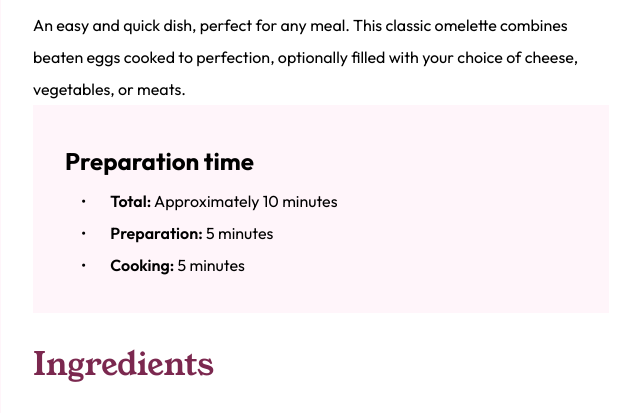
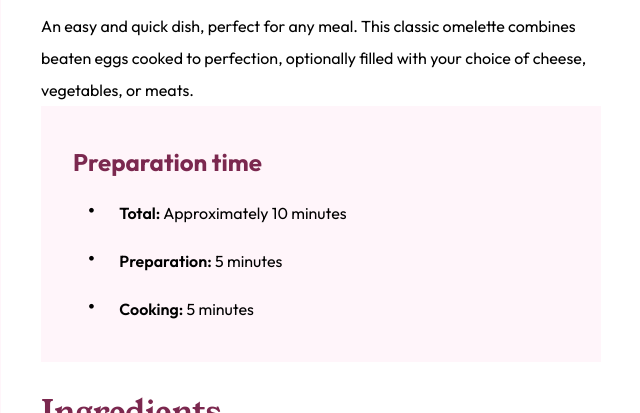
Before and after one commit to KenawMarie/front-recipe-page, a plain HTML site: page index.html in a window 1280 px wide. Shown: the part 502-915 px from the top of the page, without its empty margins (319-959 px from the left). Drawn offline with Linux system fonts and the light colour scheme.

Commit message:
style the nutrition table and arrange some margins and paddings

```diff
--- a/style.css
+++ b/style.css
@@ -39,34 +39,38 @@ h1,.container>h2{
     font-family: 'young-serif';
     font-weight: 400;
 }
+
+.container{
+    width: 50%;
+    display: flex;
+    flex-direction: column;
+    padding: 2.5em;
+    background-color: #fff;
+    margin: 6em 0;
+    border-radius: 20px;
+}
+
 .container>h2{
     color: hsl(332, 51%, 32%);
     font-size: 2rem;
     margin: 0.6em 0;
 }
-
-.container{
-    width: 50%;
-    display: flex;
-    flex-direction: column;
+.preparation{
+    background-color: hsl(330, 100%, 98%);
     padding: 2em;
-    background-color: #fff;
-    margin: 6em 0;
-    border-radius: 20px;
 }
 
-.preparation{
-    /* margin: 3em; */
-    background-color: hsl(330, 100%, 98%);
-    padding: 2em;
+.preparation>h2{
+    color:hsl(332, 51%, 32%);
 }
 ul{
     list-style: none;
 }
 ul li::before{
     content: '\2022';
-    margin-right: 1.5em;
-    margin-left: 1em;
+    margin-right: 1em;
+    margin-left: 0.6em;
+    font-size: 1.5rem;
 }
 ol{
     margin-left: 1em;
@@ -79,10 +83,18 @@ hr{
 .bold{
     font-weight: 600;
 }
+table{
+    border-collapse: collapse;
+}
+
 tr>*{
     border-bottom: 1px solid hsl(30, 10%, 34%);
-    padding: 1em;
+    padding: 0.6em;
     font-size: 1.2rem;
+}
+
+table :nth-child(4) td{
+    border-bottom:none;
 }
 /* .attribution { font-size: 11px; text-align: center; }
     .attribution a { color: hsl(228, 45%, 44%); } */
```
